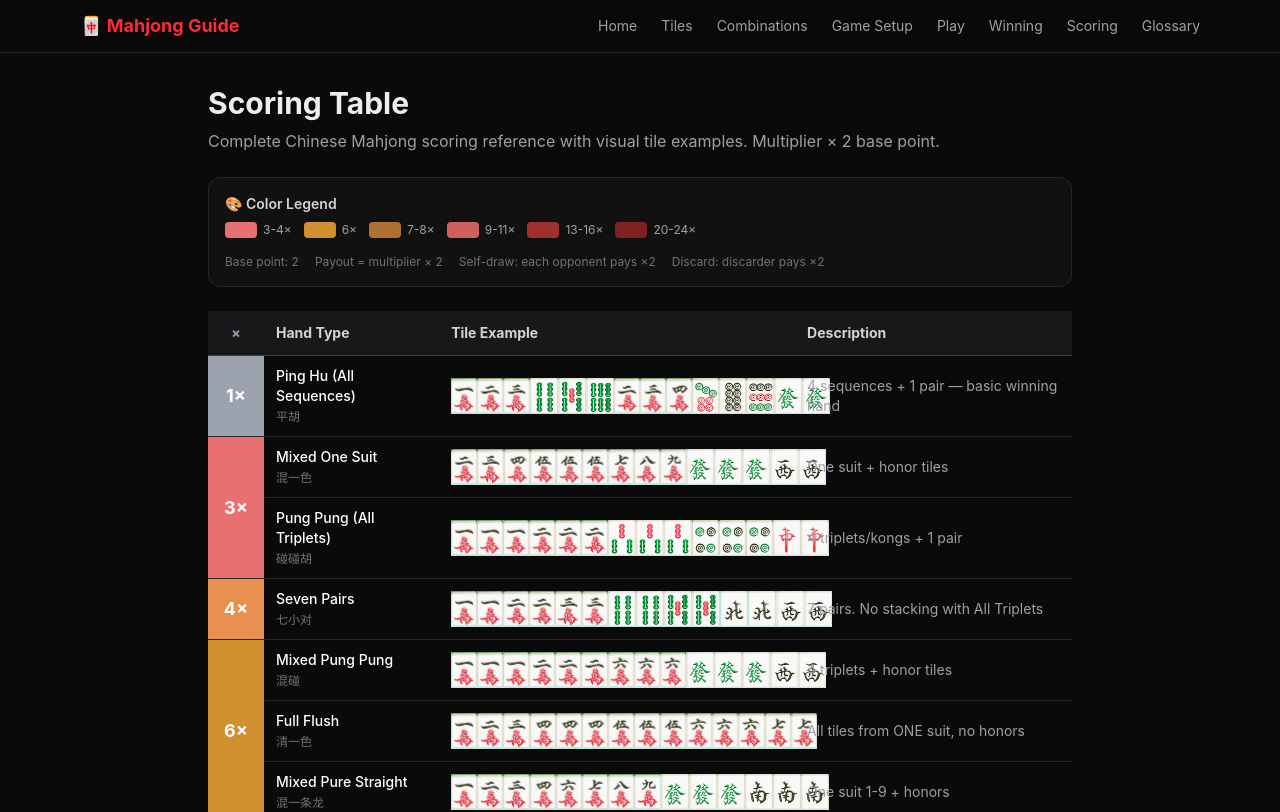
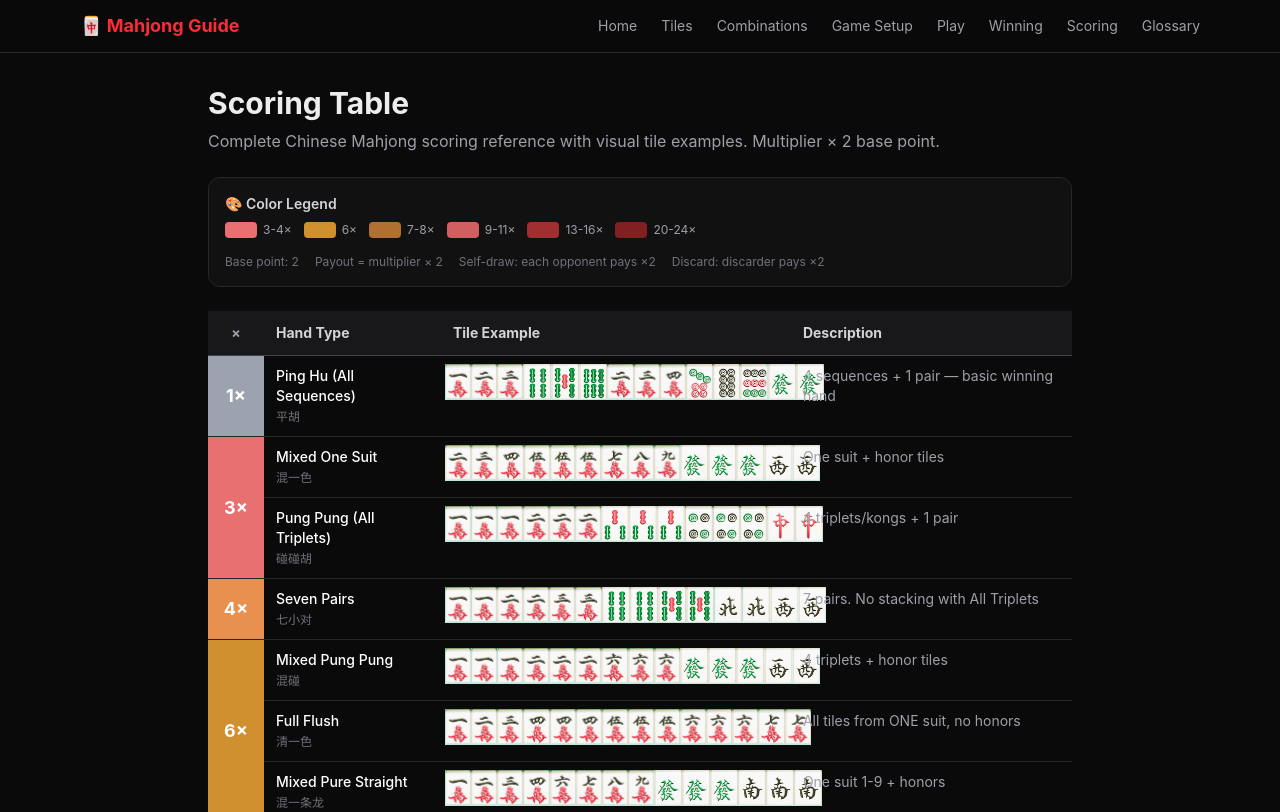
Before and after one commit to rkkbw47fm8-rgb/mahjong-guide, a Next.js app: page /scoring in a window 1280 px wide. Shown: the top 812 px of the page. Built offline with nearby package versions, Linux system fonts and the light colour scheme.

Commit message:
fix: description与图重叠——所有单元格vertical-align top对齐

```diff
--- a/src/app/scoring/page.tsx
+++ b/src/app/scoring/page.tsx
@@ -140,12 +140,12 @@ export default function ScoringPage() {
                       {hand.mult}×
                     </td>
                   ) : null}
-                  <td className="px-3 py-2.5 font-medium text-white">
+                  <td className="px-3 py-2.5 font-medium text-white align-top">
                     {hand.engName}
                     <br />
                     <span className="text-xs text-zinc-500">{hand.name}</span>
                   </td>
-                  <td className="px-3 py-2">
+                  <td className="px-1 py-2 align-top">
                     <div className="flex flex-nowrap gap-0">
                       {hand.tiles.map((code, ti) => (
                         <img
@@ -158,7 +158,7 @@ export default function ScoringPage() {
                       ))}
                     </div>
                   </td>
-                  <td className="hidden px-3 py-2.5 text-zinc-400 sm:table-cell">
+                  <td className="hidden px-3 py-2.5 text-zinc-400 sm:table-cell align-top">
                     {hand.desc}
                   </td>
                 </tr>
```
